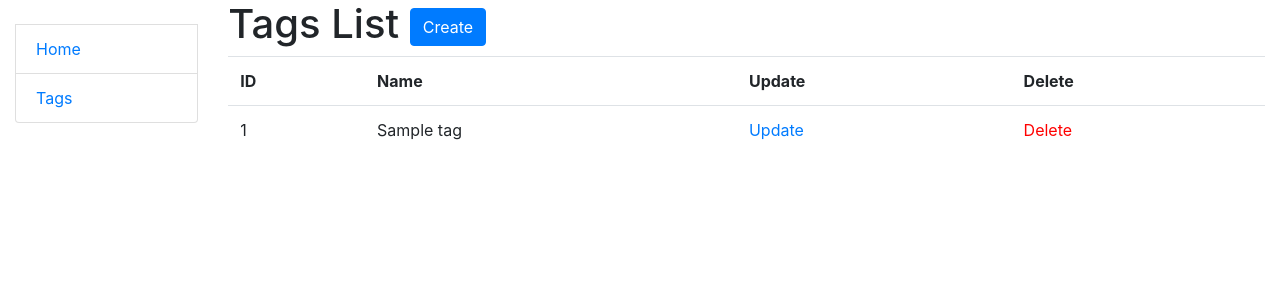
After one commit to NazarHladaniuk/todo-list, a Django app: page /tags/ in a window 1280 px wide. The commit adds this page. Shown: the top 300 px of the page. Run offline with Django 4.2, Linux system fonts and the light colour scheme; tables that the repository leaves empty hold one stand-in row (values such as "Sample post").

Commit message:
add tags list page and upgrade sidebar

```diff
--- a/templates/includes/sidebar.html
+++ b/templates/includes/sidebar.html
@@ -1,5 +1,5 @@
 <ul class="sidebar-nav list-group">
   <br>
-  <li class="list-group-item"><a href="#">Home</a></li>
-  <li class="list-group-item"><a href="#">Tags</a></li>
+  <li class="list-group-item"><a href="{% url 'todo:home' %}">Home</a></li>
+  <li class="list-group-item"><a href="{% url 'todo:tag-list' %}">Tags</a></li>
 </ul>
--- /dev/null
+++ b/templates/todo/tag_list.html
@@ -0,0 +1,46 @@
+{% extends "base.html" %}
+
+{% block content %}
+  <h1>
+    Tags List
+    <a href="#" class="btn btn-primary link-to-page">
+      Create
+    </a>
+  </h1>
+
+  {% if tag_list %}
+    <table class="table">
+      <tr>
+        <th>ID</th>
+        <th>Name</th>
+        <th>Update</th>
+        <th>Delete</th>
+      </tr>
+
+      {% for tag in tag_list %}
+        <tr>
+          <td>
+              {{ tag.id }}
+          </td>
+          <td>
+              {{ tag.name }}
+          </td>
+          <td>
+              <a href="#">
+                Update
+              </a>
+            </td>
+            <td>
+              <a style="color: red"
+                href="#">
+                Delete
+              </a>
+            </td>
+        </tr>
+      {% endfor %}
+    </table>
+
+  {% else %}
+      <p>There are no tags here :(.</p>
+  {% endif %}
+{% endblock %}
--- a/todo/urls.py
+++ b/todo/urls.py
@@ -1,12 +1,18 @@
 from django.urls import path
 
 from .views import (
-    index,
+    home,
+    TagListView,
 )
 
 urlpatterns = [
-    path("", index, name="index"),
-    ]
+    path("", home, name="home"),
+    path(
+        "tags/",
+        TagListView.as_view(),
+        name="tag-list",
+    ),
+]
 
 
 app_name = "todo"
--- a/todo/views.py
+++ b/todo/views.py
@@ -4,13 +4,15 @@ from django.views import generic
 from todo.models import Tag, Task
 
 
-def index(request):
+def home(request):
     tasks = Task.objects.all()
     context = {
         "tasks": tasks,
     }
-    return render(request, "todo/index.html", context=context)
+    return render(request, "todo/home.html", context=context)
 
 
-class CarListView(generic.ListView):
+class TagListView(generic.ListView):
     model = Tag
+    context_object_name = "tag_list"
+    template_name = "todo/tag_list.html"
```
Also changed, not shown: templates/todo/home.html (renamed from templates/todo/index.html).
